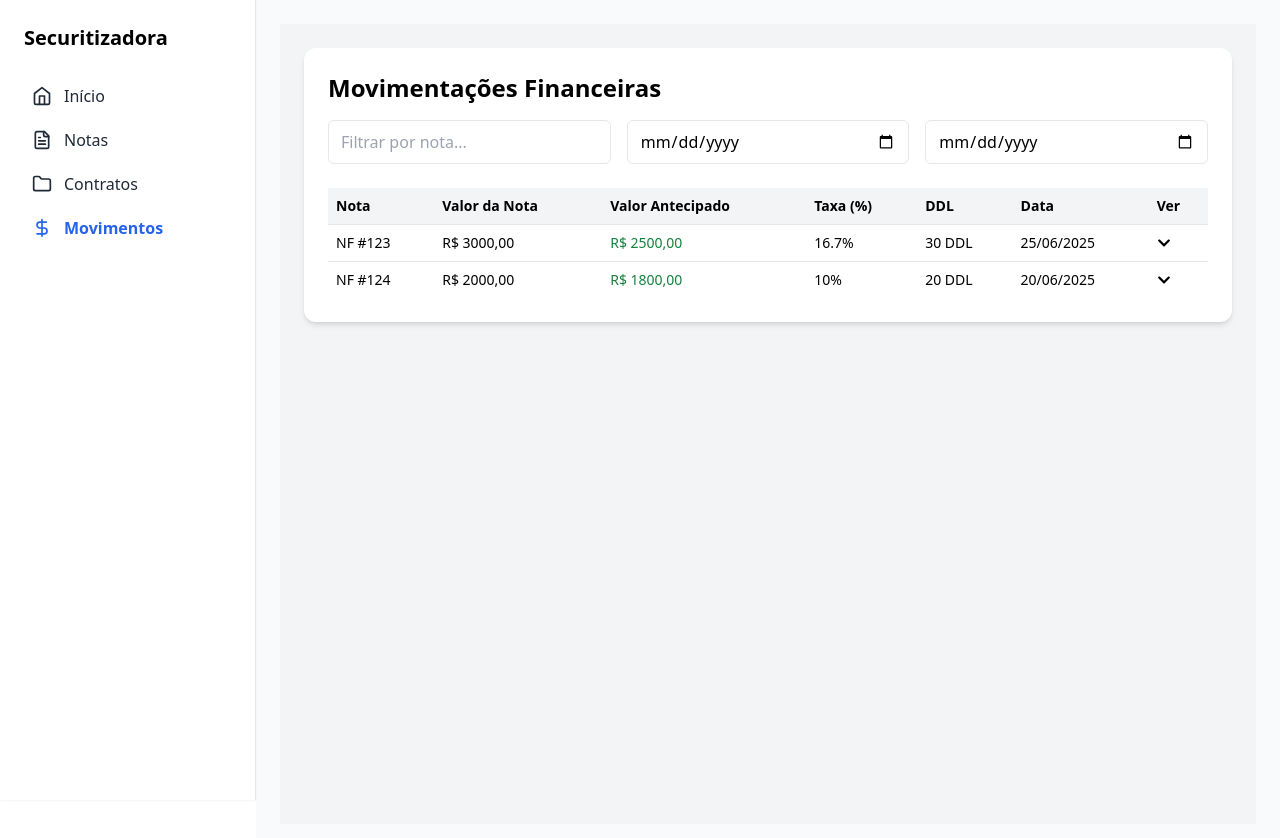
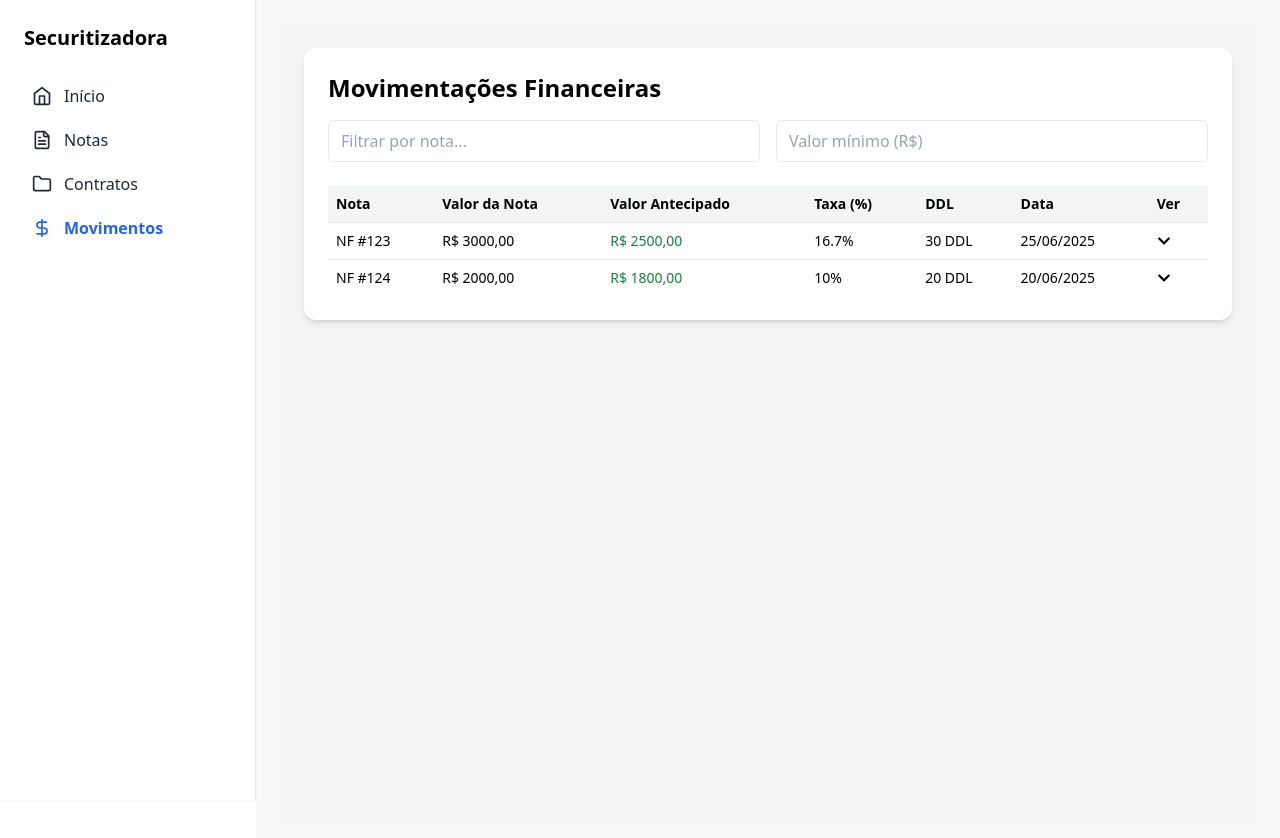
Before and after one commit to Diamank/diamank, a Next.js app: page /painel/movimentacoes in a window 1280 px wide. Shown: the top 838 px of the page. Built offline with nearby package versions, Linux system fonts and the light colour scheme.

Commit message:
Update movimentacoes.tsx

```diff
--- a/pages/painel/movimentacoes.tsx
+++ b/pages/painel/movimentacoes.tsx
@@ -55,8 +55,7 @@ export default function Movimentacoes() {
 
   const [aberta, setAberta] = useState<number | null>(null);
   const [filtroNota, setFiltroNota] = useState("");
-  const [dataMin, setDataMin] = useState("");
-  const [dataMax, setDataMax] = useState("");
+  const [valorMinimo, setValorMinimo] = useState("");
   const [colunaOrdenada, setColunaOrdenada] = useState<ColunaOrdenavel | null>(null);
   const [ordemAsc, setOrdemAsc] = useState(true);
 
@@ -84,10 +83,12 @@ export default function Movimentacoes() {
 
   const movimentacoesFiltradas = ordenar(
     movimentacoesOriginais.filter((m) => {
-      const matchNota = m.nota.toLowerCase().includes(filtroNota.toLowerCase());
-      const matchDataMin = !dataMin || m.data >= dataMin;
-      const matchDataMax = !dataMax || m.data <= dataMax;
-      return matchNota && matchDataMin && matchDataMax;
+      const notaMatch = m.nota.toLowerCase().includes(filtroNota.toLowerCase());
+      const valorMatch =
+        !valorMinimo ||
+        m.valorNota >= parseFloat(valorMinimo) ||
+        m.valorAntecipado >= parseFloat(valorMinimo);
+      return notaMatch && valorMatch;
     })
   );
 
@@ -108,28 +109,25 @@ export default function Movimentacoes() {
       <div className="max-w-6xl mx-auto bg-white rounded-xl shadow-md p-6">
         <h1 className="text-2xl font-bold mb-4">Movimentações Financeiras</h1>
 
-        <div className="flex flex-col sm:flex-row gap-4 mb-6">
+        {/* Filtros: nota + valor */}
+        <div className="grid grid-cols-1 sm:grid-cols-2 gap-4 mb-6">
           <input
             type="text"
             placeholder="Filtrar por nota..."
             value={filtroNota}
             onChange={(e) => setFiltroNota(e.target.value)}
-            className="border rounded-md px-3 py-2 w-full sm:w-1/3"
+            className="border rounded-md px-3 py-2"
           />
           <input
-            type="date"
-            value={dataMin}
-            onChange={(e) => setDataMin(e.target.value)}
-            className="border rounded-md px-3 py-2 w-full sm:w-1/3"
-          />
-          <input
-            type="date"
-            value={dataMax}
-            onChange={(e) => setDataMax(e.target.value)}
-            className="border rounded-md px-3 py-2 w-full sm:w-1/3"
+            type="number"
+            placeholder="Valor mínimo (R$)"
+            value={valorMinimo}
+            onChange={(e) => setValorMinimo(e.target.value)}
+            className="border rounded-md px-3 py-2"
           />
         </div>
 
+        {/* Tabela */}
         <table className="w-full text-sm">
           <thead>
             <tr className="bg-gray-100 text-left cursor-pointer">
```
